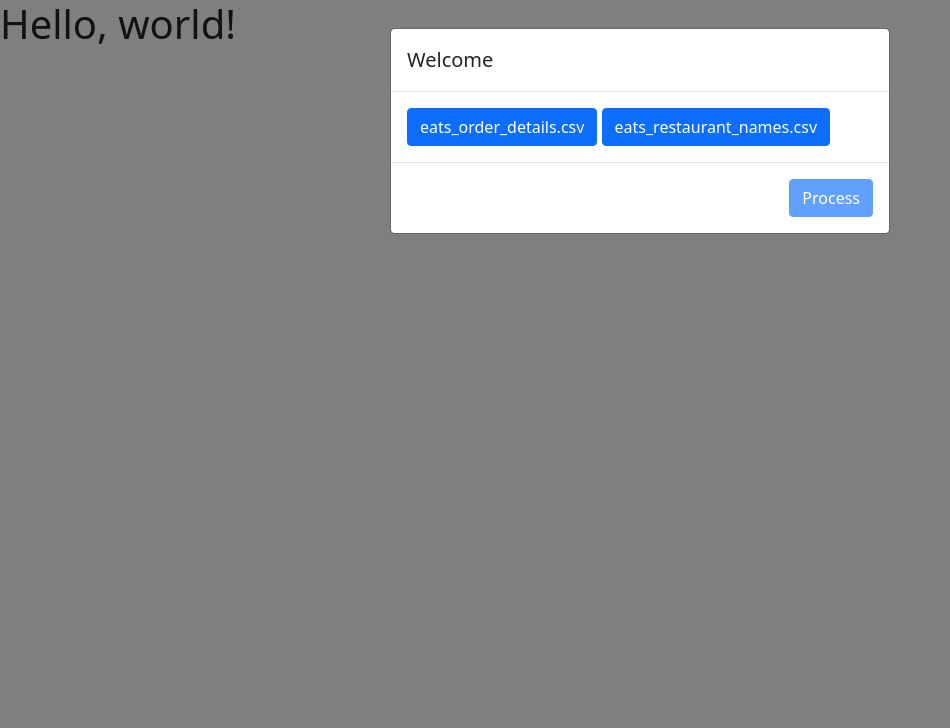
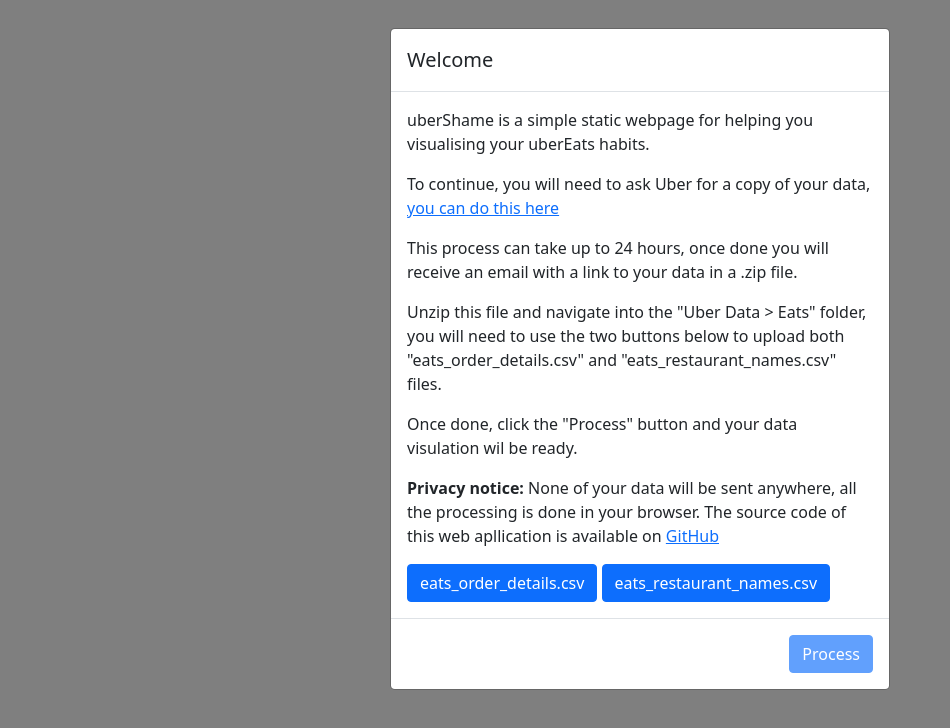
Before and after one commit to eviltartiflette/BurgerSaver, a plain HTML site: page index.html in a window 1280 px wide. Shown: the whole page, without its empty margins (0-950 px from the left). Drawn offline with Linux system fonts and the light colour scheme.

Commit message:
redact modal welcome text

```diff
--- a/index.html
+++ b/index.html
@@ -4,10 +4,9 @@
     <meta charset="utf-8">
     <meta name="viewport" content="width=device-width, initial-scale=1">
     <link href="/lib/bootstrap.min.css" rel="stylesheet" integrity="sha384-1BmE4kWBq78iYhFldvKuhfTAU6auU8tT94WrHftjDbrCEXSU1oBoqyl2QvZ6jIW3" crossorigin="anonymous">
-    <title>Hello, world!</title>
+    <title>uberShame</title>
   </head>
   <body>
-    <h1>Hello, world!</h1>
 
     <div class="modal fade" id="initModal" data-bs-backdrop="static" data-bs-keyboard="false" tabindex="-1" aria-labelledby="staticBackdropLabel" aria-hidden="true">
       <div class="modal-dialog">
@@ -16,6 +15,12 @@
             <h5 class="modal-title" id="staticBackdropLabel">Welcome</h5>
           </div>
           <div class="modal-body">
+            <p>uberShame is a simple static webpage for helping you visualising your uberEats habits.</p>
+            <p>To continue, you will need to ask Uber for a copy of your data, <a href="https://myprivacy.uber.com/privacy/exploreyourdata/download" target="_blank">you can do this here</a></p>
+            <p>This process can take up to 24 hours, once done you will receive an email with a link to your data in a .zip file.</p>
+            <p>Unzip this file and navigate into the "Uber Data > Eats" folder, you will need to use the two buttons below to upload both "eats_order_details.csv" and "eats_restaurant_names.csv" files.</p>
+            <p>Once done, click the "Process" button and your data visulation wil be ready.</p>
+            <p><strong>Privacy notice: </strong>None of your data will be sent anywhere, all the processing is done in your browser. The source code of this web apllication is available on <a href="https://github.com/eviltartiflette/uberShame" target="_blank">GitHub</a></p>
             <button type="button" class="btn btn-primary" id="orderSheetUploadButton">eats_order_details.csv</button>
             <input type="file" id="orderSheetFile" style="display:none">
             <button type="button" class="btn btn-primary" id="restaurantSheetUploadButton">eats_restaurant_names.csv</button>
```
